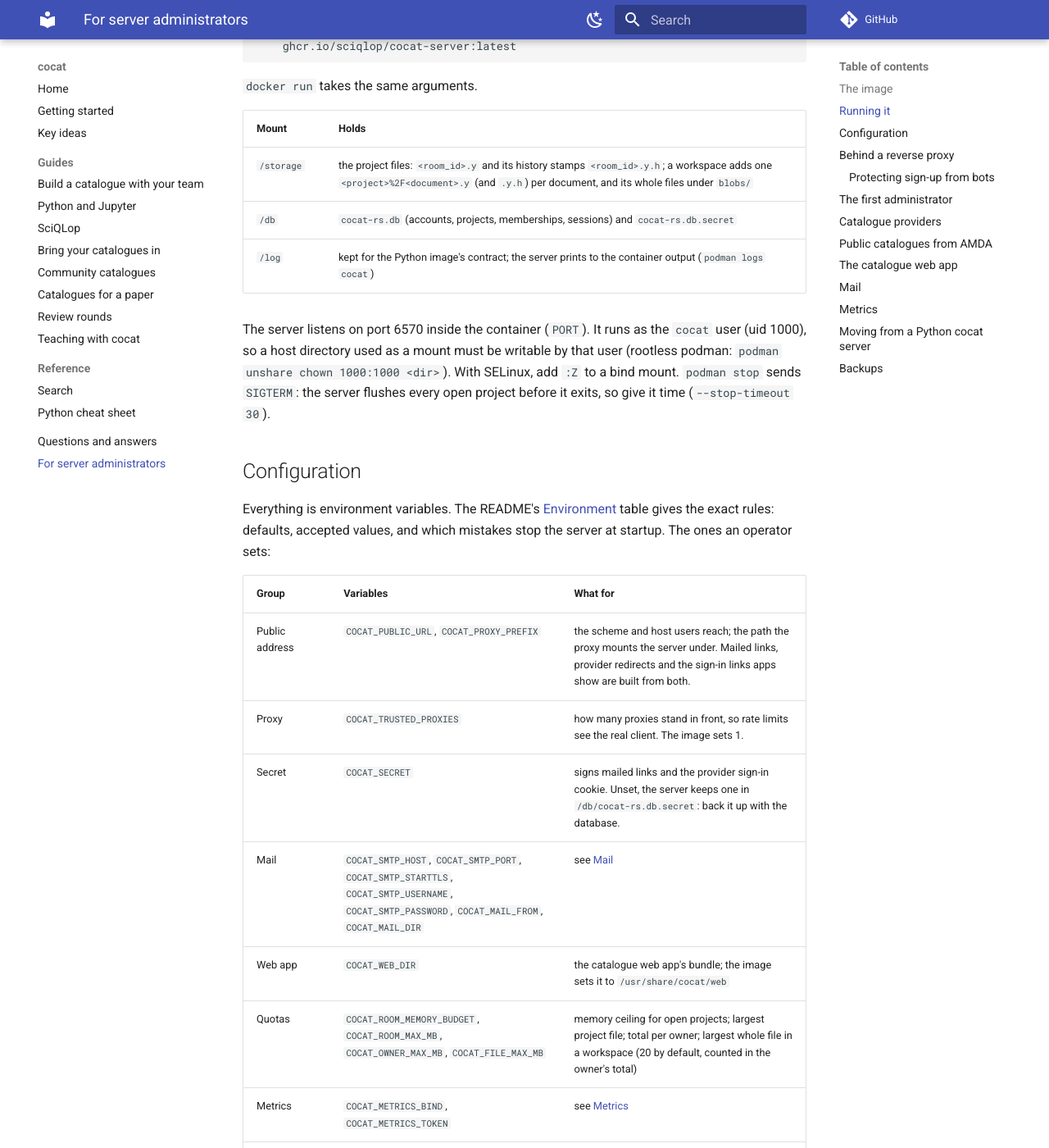
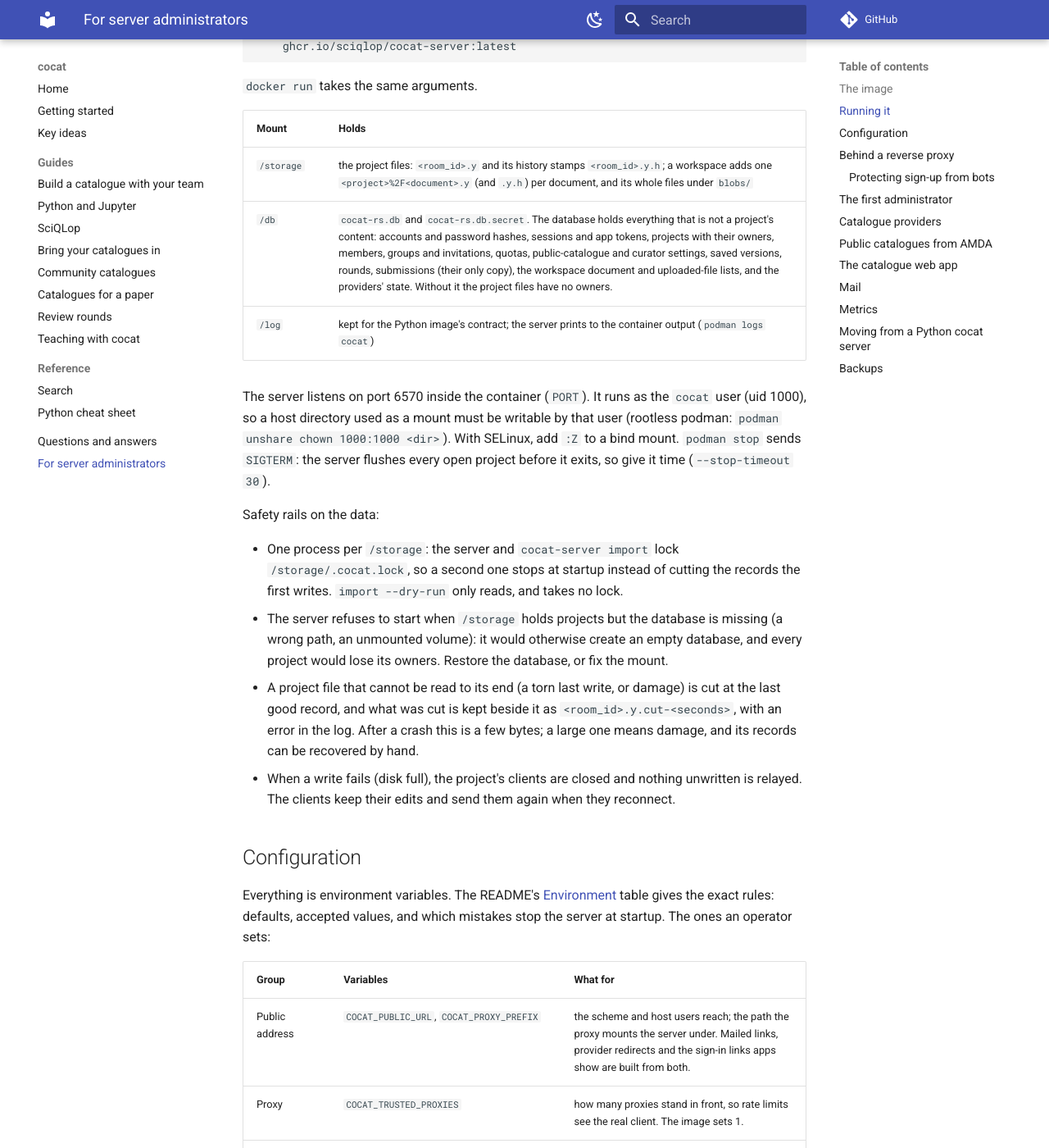
Before and after one commit to SciQLop/cocat-rs, an MkDocs documentation site: the page built from docs/deploy.md, in a window 1280 px wide and 1400 px high, scrolled down 828 px. Shown: the whole window at 82% size. Built offline with MkDocs 1.6.1 and Material for MkDocs 9.7.7, drawn with Linux system fonts in a browser that asks for light colours; comment, search, counter and statistics services are not loaded; some of the changed text lies outside the part shown.

Commit message:
Deploy guide: what the database holds, the data safety rails, backup order
Co-Authored-By: Claude Opus 5.5 <noreply@anthropic.com>

```diff
--- a/docs/deploy.md
+++ b/docs/deploy.md
@@ -40,7 +40,7 @@ podman run -d --name cocat -p 6570:6570 \
 | Mount | Holds |
 |---|---|
 | `/storage` | the project files: `<room_id>.y` and its history stamps `<room_id>.y.h`; a workspace adds one `<project>%2F<document>.y` (and `.y.h`) per document, and its whole files under `blobs/` |
-| `/db` | `cocat-rs.db` (accounts, projects, memberships, sessions) and `cocat-rs.db.secret` |
+| `/db` | `cocat-rs.db` and `cocat-rs.db.secret`. The database holds everything that is not a project's content: accounts and password hashes, sessions and app tokens, projects with their owners, members, groups and invitations, quotas, public-catalogue and curator settings, saved versions, rounds, submissions (their only copy), the workspace document and uploaded-file lists, and the providers' state. Without it the project files have no owners. |
 | `/log` | kept for the Python image's contract; the server prints to the container output (`podman logs cocat`) |
 
 The server listens on port 6570 inside the container (`PORT`). It runs as the `cocat` user
@@ -48,6 +48,21 @@ The server listens on port 6570 inside the container (`PORT`). It runs as the `c
 podman: `podman unshare chown 1000:1000 <dir>`). With SELinux, add `:Z` to a bind mount.
 `podman stop` sends `SIGTERM`: the server flushes every open project before it exits, so give
 it time (`--stop-timeout 30`).
+
+Safety rails on the data:
+
+- One process per `/storage`: the server and `cocat-server import` lock
+  `/storage/.cocat.lock`, so a second one stops at startup instead of cutting the records the
+  first writes. `import --dry-run` only reads, and takes no lock.
+- The server refuses to start when `/storage` holds projects but the database is missing (a
+  wrong path, an unmounted volume): it would otherwise create an empty database, and every
+  project would lose its owners. Restore the database, or fix the mount.
+- A project file that cannot be read to its end (a torn last write, or damage) is cut at the
+  last good record, and what was cut is kept beside it as `<room_id>.y.cut-<seconds>`, with
+  an error in the log. After a crash this is a few bytes; a large one means damage, and its
+  records can be recovered by hand.
+- When a write fails (disk full), the project's clients are closed and nothing unwritten is
+  relayed. The clients keep their edits and send them again when they reconnect.
 
 ## Configuration
 
@@ -290,7 +305,8 @@ and so are accounts created there.
 
 ## Backups
 
-Copy, together:
+Copy, together, **the database first**: every project file is written before its database
+row, so a database older than the files never names a file the copy lacks.
 
 - the whole project directory (`/storage`), with its `blobs/` folder: every `<room_id>.y` and `<room_id>.y.h`, and for workspaces every `<project>%2F<document>.y` and `.y.h` plus `blobs/`;
 - the database `/db/cocat-rs.db`, with SQLite's online backup, never a plain file copy
```
